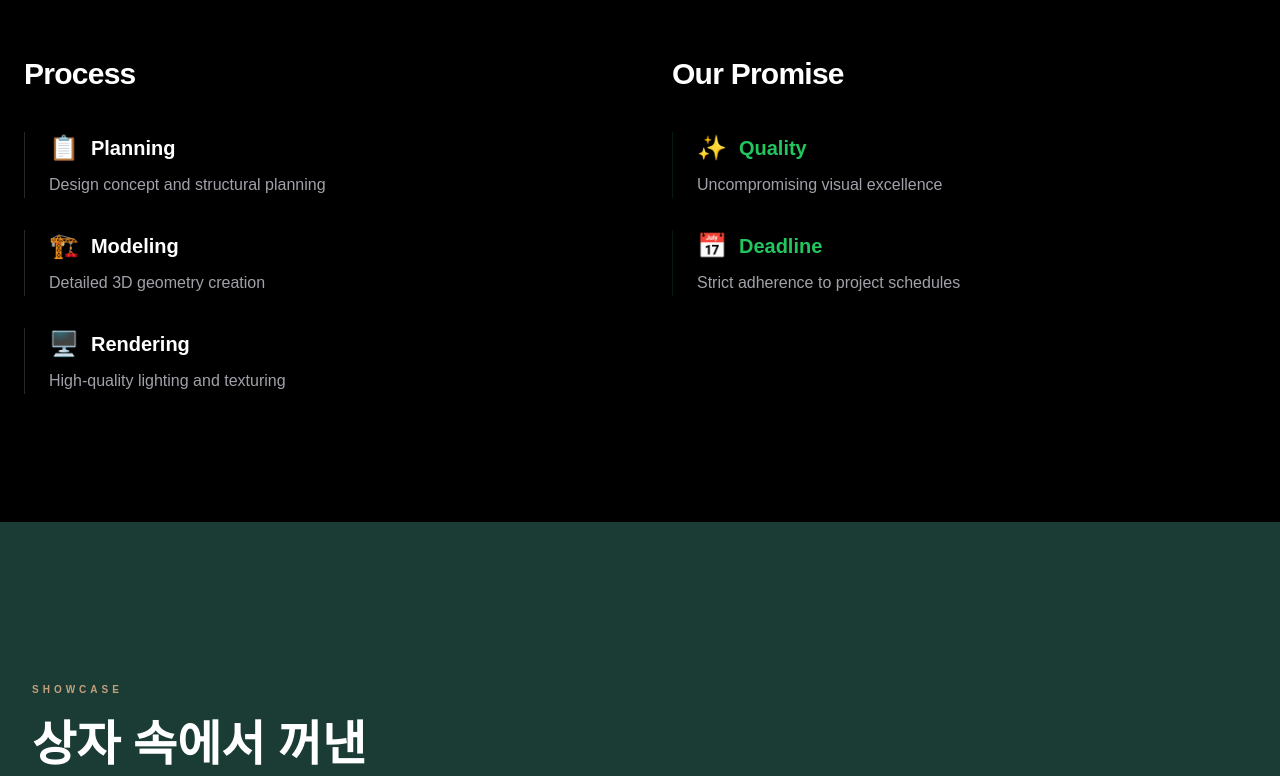
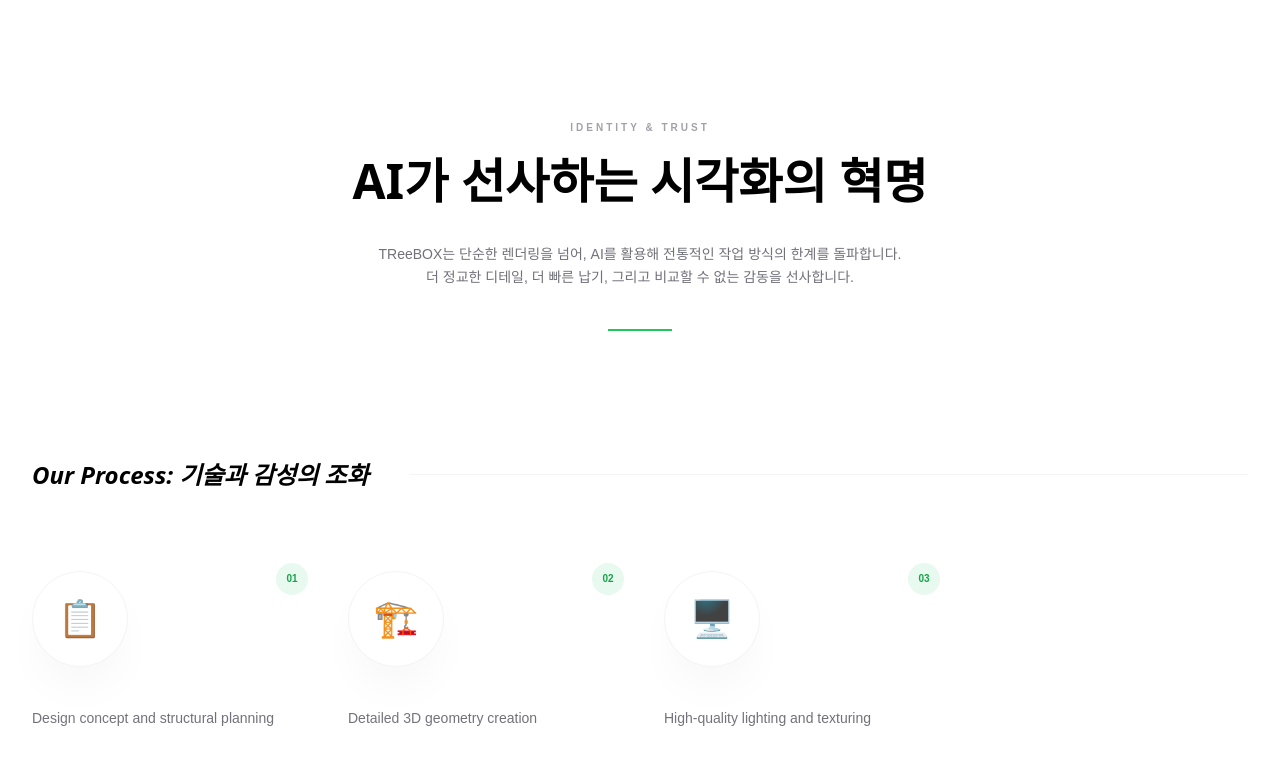
Before and after one commit to TREEBOX7/-1, a React (Vite) app: page / in a window 1280 px wide. Shown: the part 840-1616 px from the top of the page. Built offline with nearby package versions, Linux system fonts and the light colour scheme; a web font is replaced by a local one.

Commit message:
Update Identity.tsx

```diff
--- a/components/Identity.tsx
+++ b/components/Identity.tsx
@@ -1,35 +1,58 @@
 import React from 'react';
-import { PROCESS_STEPS, PROMISES } from '../constants';
+import { PROCESS_STEPS, PROMISES } from '../constants'; // .tsx 확장자 제거
 
 const Identity: React.FC = () => {
   return (
-    <section className="py-24 bg-black">
-      <div className="container mx-auto px-6">
-        <div className="grid md:grid-cols-2 gap-16">
-          <div>
-            <h3 className="text-3xl font-bold mb-10 tracking-tight">Process</h3>
-            {PROCESS_STEPS.map((step) => (
-              <div key={step.id} className="mb-8 border-l border-zinc-800 pl-6">
-                <div className="flex items-center gap-3 mb-2">
-                  <span className="text-2xl">{step.icon}</span>
-                  <span className="font-bold text-xl">{step.label}</span>
+    <section id="identity" className="py-40 bg-white scroll-mt-20">
+      <div className="container mx-auto px-8">
+        <div className="max-w-4xl mx-auto text-center mb-32">
+          <span className="text-zinc-400 font-bold tracking-[0.3em] text-[10px] uppercase block mb-4">Identity & Trust</span>
+          <h2 className="text-5xl font-sans text-black mb-8 font-bold leading-tight">AI가 선사하는 <br className="md:hidden"/> 시각화의 혁명</h2>
+          <p className="text-zinc-500 text-sm max-w-2xl mx-auto leading-relaxed">
+            TReeBOX는 단순한 렌더링을 넘어, AI를 활용해 전통적인 작업 방식의 한계를 돌파합니다. <br/>
+            더 정교한 디테일, 더 빠른 납기, 그리고 비교할 수 없는 감동을 선사합니다.
+          </p>
+          <div className="w-16 h-[2px] bg-green-500 mx-auto mt-10"></div>
+        </div>
+
+        {/* Process Flow */}
+        <div className="mb-40">
+          <div className="flex items-center justify-between mb-20">
+            <h3 className="text-2xl font-sans text-black font-bold italic">Our Process: 기술과 감성의 조화</h3>
+            <div className="hidden md:block h-[1px] bg-zinc-100 flex-1 ml-10"></div>
+          </div>
+          <div className="grid grid-cols-1 md:grid-cols-4 gap-12">
+            {PROCESS_STEPS.map((step: any, idx: number) => ( // 타입 에러 방지
+              <div key={step.id} className="relative group">
+                <div className="mb-10 relative">
+                   <div className="w-24 h-24 rounded-full border border-zinc-100 bg-white flex items-center justify-center text-4xl shadow-2xl shadow-zinc-100 group-hover:bg-green-500 group-hover:text-white transition-all duration-700 transform group-hover:-translate-y-2">
+                    {step.icon}
+                  </div>
+                  <div className="absolute -top-2 -right-2 w-8 h-8 bg-green-500/10 rounded-full flex items-center justify-center text-[10px] font-bold text-green-600">0{idx+1}</div>
                 </div>
-                <p className="text-zinc-400 leading-relaxed">{step.desc}</p>
+                <h4 className="text-xl font-bold text-black mb-4">{step.title}</h4>
+                <p className="text-zinc-500 leading-relaxed text-sm">{step.desc}</p>
+                {idx < 3 && (
+                  <div className="hidden md:block absolute top-12 left-[100%] w-full h-[1px] border-t border-dashed border-zinc-200 -z-10"></div>
+                )}
               </div>
             ))}
           </div>
-          <div>
-            <h3 className="text-3xl font-bold mb-10 tracking-tight">Our Promise</h3>
-            {PROMISES.map((promise) => (
-              <div key={promise.id} className="mb-8 border-l border-green-900/30 pl-6">
-                <div className="flex items-center gap-3 mb-2">
-                  <span className="text-2xl">{promise.icon}</span>
-                  <span className="font-bold text-xl text-green-500">{promise.label}</span>
-                </div>
-                <p className="text-zinc-400 leading-relaxed">{promise.desc}</p>
+        </div>
+
+        {/* Promise Cards */}
+        <div className="grid grid-cols-1 md:grid-cols-3 gap-10">
+          {PROMISES.map((promise: any) => ( // 타입 에러 방지
+            <div key={promise.title} className="bg-white p-12 border border-zinc-100 hover:border-green-500 transition-all duration-500 group shadow-sm">
+              <div className="text-green-500 mb-8 transform group-hover:scale-110 transition-transform">
+                {promise.title === 'Time' && <svg className="w-12 h-12" fill="none" stroke="currentColor" viewBox="0 0 24 24"><path strokeLinecap="round" strokeLinejoin="round" strokeWidth="1" d="M12 8v4l3 3m6-3a9 9 0 11-18 0 9 9 0 0118 0z" /></svg>}
+                {promise.title === 'Transparence' && <svg className="w-12 h-12" fill="none" stroke="currentColor" viewBox="0 0 24 24"><path strokeLinecap="round" strokeLinejoin="round" strokeWidth="1" d="M17 8h2a2 2 0 012 2v6a2 2 0 01-2 2h-2v4l-4-4H9a1.994 1.994 0 01-1.414-.586m0 0L11 14h4a2 2 0 002-2V6a2 2 0 00-2-2H5a2 2 0 00-2 2v6a2 2 0 002 2h2v4l.586-.586z" /></svg>}
+                {promise.title === 'Care' && <svg className="w-12 h-12" fill="none" stroke="currentColor" viewBox="0 0 24 24"><path strokeLinecap="round" strokeLinejoin="round" strokeWidth="1" d="M4.318 6.318a4.5 4.5 0 000 6.364L12 20.364l7.682-7.682a4.5 4.5 0 00-6.364-6.364L12 7.636l-1.318-1.318a4.5 4.5 0 00-6.364 0z" /></svg>}
               </div>
-            ))}
-          </div>
+              <h4 className="text-2xl font-bold text-black mb-6">{promise.label}</h4>
+              <p className="text-zinc-500 leading-relaxed">{promise.desc}</p>
+            </div>
+          ))}
         </div>
       </div>
     </section>
```
